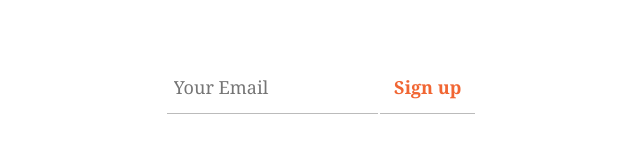
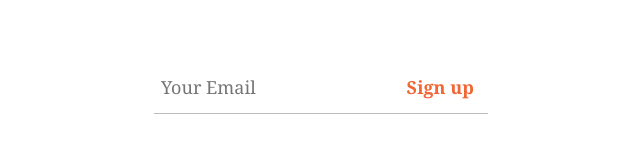
Before and after one commit to Floriz/madeandpantry, a plain HTML site: page index.html in a window 1280 px wide. Shown: the part 247-400 px from the top of the page, 319-959 px from the left. Drawn offline with nearby package versions, Linux system fonts and the light colour scheme; some packages are replaced by stand-ins of ours; a script that the page names is missing.

Commit message:
form fixes

```diff
--- a/index.html
+++ b/index.html
@@ -77,14 +77,14 @@
     .newsletter-field {
       padding: 14px 14px 14px 7px;
       font-size: 1.8rem;
-      margin-right: 0px;
+      margin-right: -5px;
       margin-top: 24px;
       text-decoration: none;
       color: #111111;
       border: none;
       border-bottom: 1px solid #bbb;
       background-color: #ffffff;
-      width: 190px;
+      width: 220px;
       display: inline-block;
       font-family: "proxima-nova", Georgia, Times, sans-serif;
       font-weight: 300;
@@ -141,6 +141,8 @@
     .submit:hover {
       color: #ff5522;
       cursor: pointer;
+      border-bottom: 1px solid #ff5522;
+
     }
 
 
```
